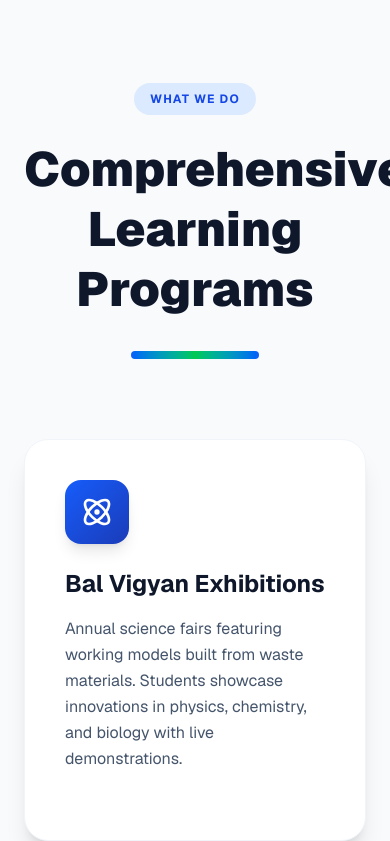
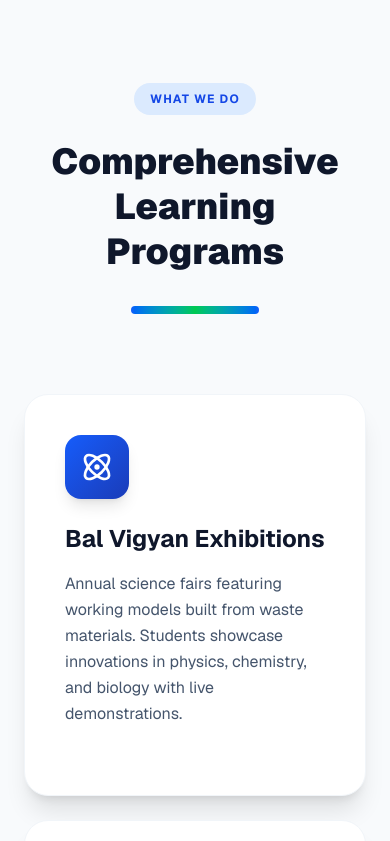
Before and after one commit to Nitecore-Solutions/BSEED, a Next.js app: page / in a window 390 px wide. Shown: the part 3300-4141 px from the top of the page. Built offline with nearby package versions, Linux system fonts and the light colour scheme.

Commit message:
Fix mobile heading overflow and timeline year badge overlap

```diff
--- a/app/page.tsx
+++ b/app/page.tsx
@@ -36,7 +36,7 @@ const SectionHeading = ({ children, subtitle, align = "center", light = false }:
     initial={{ opacity: 0, y: 30 }}
     whileInView={{ opacity: 1, y: 0 }}
     viewport={{ once: true, margin: "-100px" }}
-    className={`mb-20 ${align === "center" ? "text-center" : "text-left"} max-w-4xl mx-auto`}
+    className={`mb-20 w-full max-w-4xl mx-auto ${align === "center" ? "text-center" : "text-left"}`}
   >
     {subtitle && (
       <motion.span
@@ -53,7 +53,7 @@ const SectionHeading = ({ children, subtitle, align = "center", light = false }:
       whileInView={{ opacity: 1, y: 0 }}
       viewport={{ once: true }}
       transition={{ delay: 0.1 }}
-      className={`text-5xl md:text-6xl lg:text-7xl font-black leading-tight ${light ? 'text-white' : 'text-slate-900'}`}
+      className={`text-4xl md:text-5xl lg:text-6xl font-black leading-tight ${light ? 'text-white' : 'text-slate-900'}`}
     >
       {children}
     </motion.h2>
@@ -404,7 +404,7 @@ export default function HomePage() {
       {/* Programs Grid - Bento Style */}
       <section id="programs" className="py-32 bg-slate-50">
         <div className="max-w-7xl mx-auto px-6">
-          <SectionHeading subtitle="What We Do">
+          <SectionHeading subtitle="What We Do" align="center">
             Comprehensive Learning <br />Programs
           </SectionHeading>
 
@@ -552,13 +552,13 @@ export default function HomePage() {
               >
                 <div className="flex-1 hidden md:block" />
 
-                <div className="absolute left-1/2 -translate-x-1/2 w-16 h-16 rounded-full bg-white border-4 border-blue-600 flex items-center justify-center z-10 shadow-xl">
-                  <span className="text-xs font-black text-blue-900 text-center">{item.year}</span>
+                <div className="absolute left-4 md:left-1/2 md:-translate-x-1/2 w-12 h-12 md:w-16 md:h-16 rounded-full bg-white border-4 border-blue-600 flex items-center justify-center z-10 shadow-xl">
+                  <span className="text-[10px] md:text-xs font-black text-blue-900 text-center">{item.year}</span>
                 </div>
 
                 <motion.div
                   whileHover={{ scale: 1.05 }}
-                  className={`flex-1 md:w-1/2 ${item.side === "left" ? "md:pr-16 pl-16 md:pl-0 md:text-right" : "md:pl-16 pl-16"}`}
+                  className={`flex-1 md:w-1/2 ${item.side === "left" ? "md:pr-16 pl-14 md:pl-0 md:text-right" : "md:pl-16 pl-14"}`}
                 >
                   <div className="bg-gradient-to-br from-slate-50 to-white p-8 rounded-3xl border border-slate-200 shadow-lg hover:shadow-2xl transition-all">
                     <span className="inline-block py-1 px-3 rounded-full bg-blue-100 text-blue-700 text-xs font-bold mb-3">{item.phase}</span>
```
